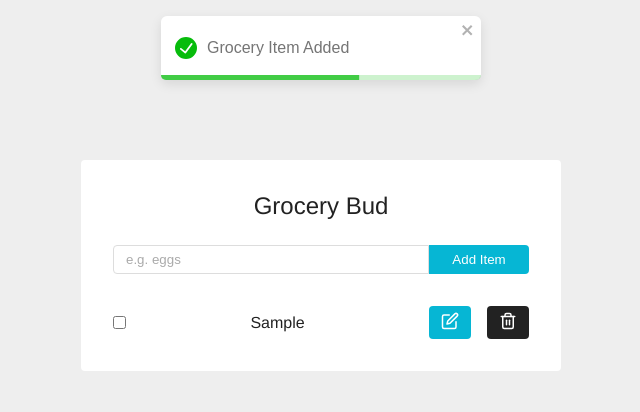
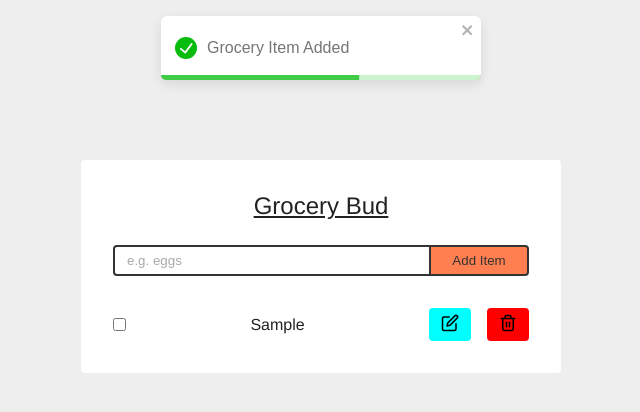
Before and after one commit to Bikkiii/crud_react, a React (Vite) app: page / in a window 1280 px wide. Both pictures are taken after typing "Sample" into the empty fields and a click on the button "Add Item". Shown: the top 412 px of the page, without its empty margins (319-959 px from the left). Built offline with nearby package versions, Linux system fonts and the light colour scheme.

Commit message:
Changes some ui

```diff
--- a/src/components/Form.css
+++ b/src/components/Form.css
@@ -1,4 +1,5 @@
 form h2 {
+  text-decoration: underline;
   text-align: center;
   margin-bottom: 1.5rem;
   text-transform: capitalize;
@@ -11,12 +12,12 @@ form h2 {
 }
 
 .form-input {
-  width: 100%;
+  width: 101%;
   padding: 0.375rem 0.75rem;
   border-radius: 0;
   border-top-left-radius: 0.25rem;
   border-bottom-left-radius: 0.25rem;
-  border: 1px solid #ddd;
+  border: 2px solid #333;
 }
 
 .form-input::placeholder {
@@ -25,16 +26,17 @@ form h2 {
 
 .form-control .btn {
   cursor: pointer;
-  color: #fff;
-  background: #06b6d4;
+  color: #333;
+  background: coral;
   border: transparent;
   border-radius: 0;
   border-top-right-radius: 0.25rem;
   border-bottom-right-radius: 0.25rem;
   padding: 0.375rem 0.75rem;
   text-transform: capitalize;
+  border: 2px solid #333;
 }
 
 .form-control .btn:hover {
-  background: #0e7490;
+  background: green;
 }
--- a/src/components/SingleItem.css
+++ b/src/components/SingleItem.css
@@ -7,8 +7,8 @@
 
 .single-item .btn {
   cursor: pointer;
-  color: #fff;
-  background: #06b6d4;
+  color: black;
+  background: cyan;
   border: transparent;
   border-radius: 0.25rem;
   padding: 0.375rem 0.75rem;
@@ -16,11 +16,11 @@
 }
 
 .single-item .btn:hover {
-  background: #0e7490;
+  background: #06b6d4;
 }
 
 .single-item .remove-btn {
-  background: #222;
+  background: red;
 }
 
 .single-item .remove-btn:hover {
```
